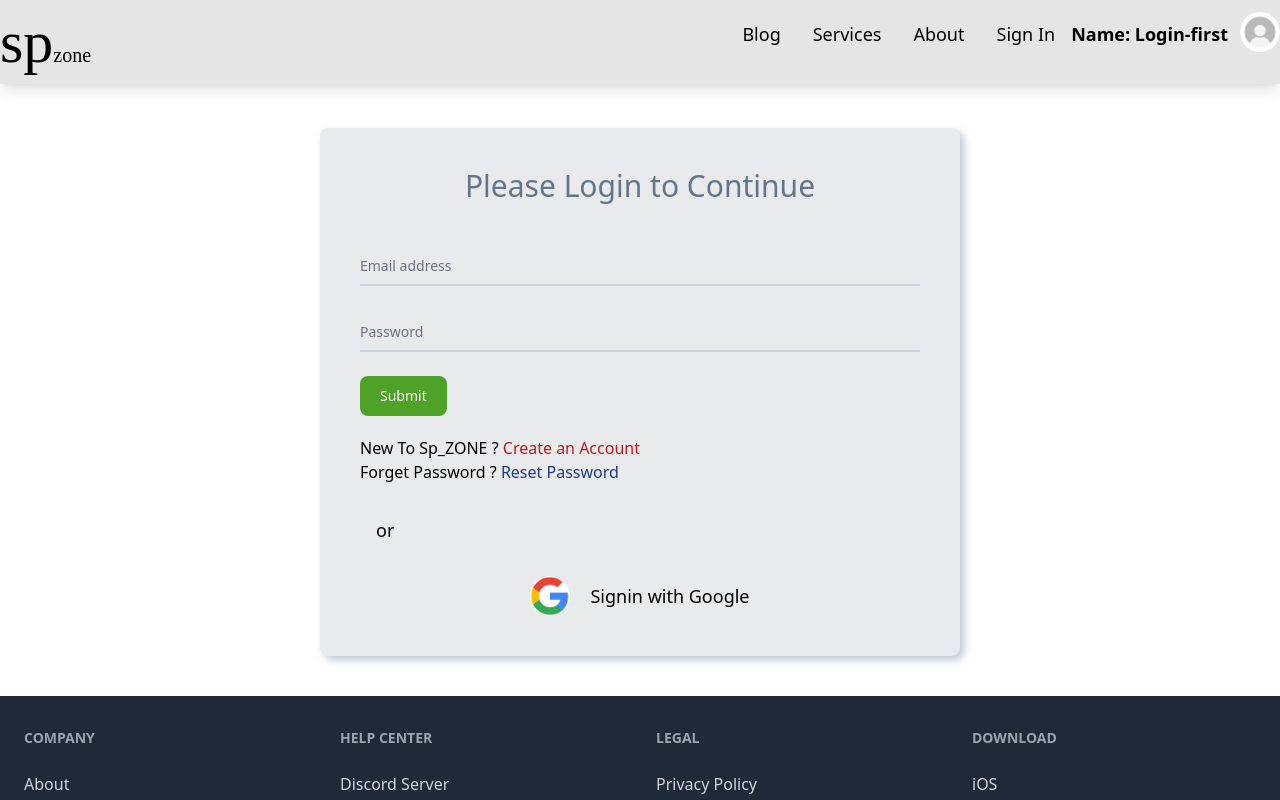
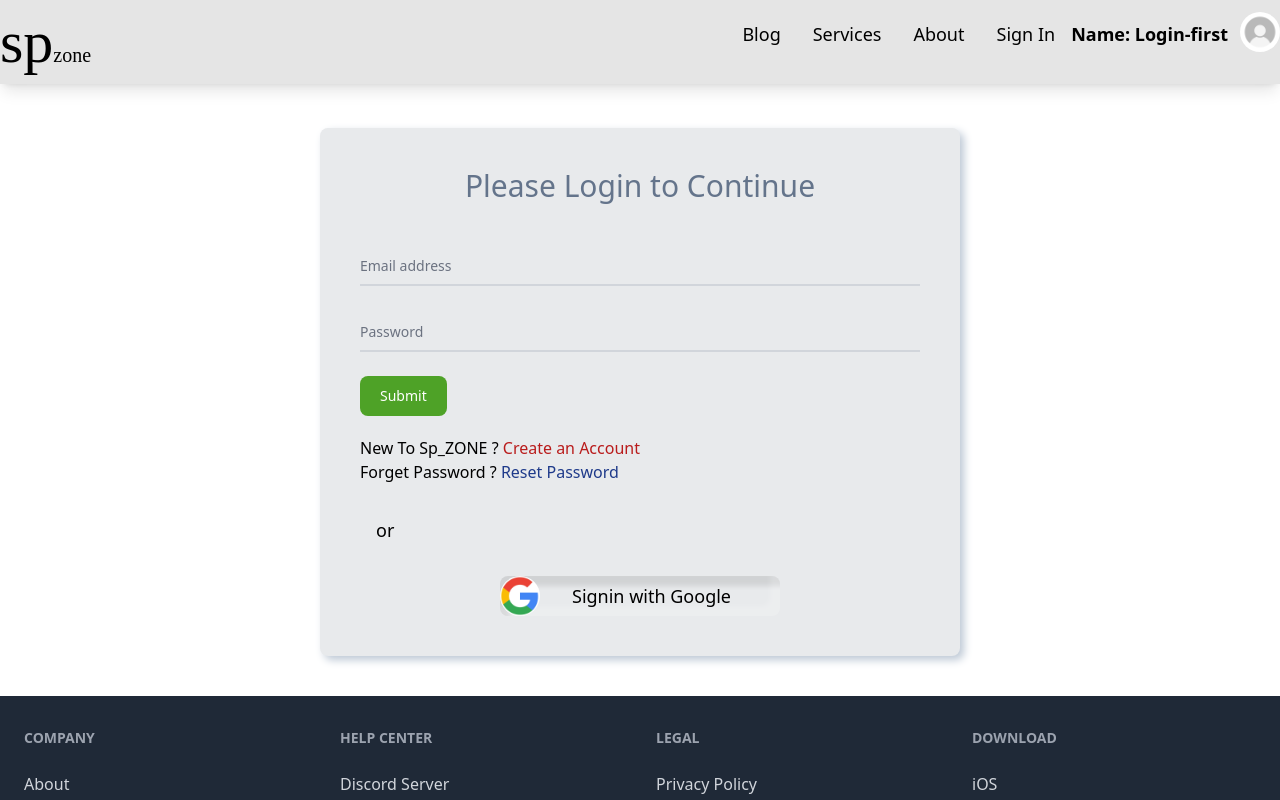
Before and after one commit to Sourav123-sys/SP-Zone, a React (Create React App) app: page /login in a window 1280 px wide. Shown: the top 800 px of the page. Built offline with nearby package versions, Linux system fonts and the light colour scheme; no server answers.

Commit message:
ggl-auth-added

```diff
--- a/src/App.css
+++ b/src/App.css
@@ -4,3 +4,11 @@
 .custom-shadow{
   box-shadow: 4px 4px 8px rgb(189,200,213),-4px -4px 8px rgb(255,255,255);
 }
+.google-sign{
+  box-shadow:
+  inset -10px -10px 5px rgba(255, 255, 255, 0.2),
+  inset 10px 10px 5px rgba(0, 0, 0, 0.1);
+  width: 50%;
+  height: 100%;
+
+}
--- a/src/App.js
+++ b/src/App.js
@@ -25,7 +25,13 @@ function App() {
         <Route path='/login' element={<Login />}></Route>
         <Route path="/signup" element={<Register />}></Route>
         <Route path='/contact' element={<Contact />}></Route>
-        <Route path='/checkout' element={<CheckOut />}></Route>
+        {/* <Route path='/checkout' element={
+
+          <RequireAuth>
+          <CheckOut />
+       </RequireAuth>
+
+        }></Route> */}
         <Route path="*" element={<NotFound />}></Route>
       </Routes>
       <Footer/>
--- a/src/Components/CheckOut/CheckOut.js
+++ b/src/Components/CheckOut/CheckOut.js
@@ -3,7 +3,7 @@ import React from 'react';
 const CheckOut = () => {
     return (
         <div>
-            <h1 className='mt-10 text-3xl'>This is checkout</h1>
+            <h1 className='mt-20 text-3xl'>This is checkout</h1>
         </div>
     );
 };
--- a/src/Components/Home/singleService/SingleService.js
+++ b/src/Components/Home/singleService/SingleService.js
@@ -1,4 +1,5 @@
 import React from 'react';
+import { Link } from 'react-router-dom';
 
 const SingleService = (props) => {
     const { service, img, details, price } = props.service;
@@ -14,7 +15,7 @@ const SingleService = (props) => {
                     <p>Price ${price}</p>
 
                 </div>
-                <button className='bg-[#4a9c27] hover:bg-[#141414]  px-4 py-2 mb-2 rounded-full text-white'>Choose Service</button>
+                <button className='bg-[#4a9c27] hover:bg-[#141414]  px-4 py-2 mb-2 rounded-full text-white'><Link to='/checkout'>Choose Service</Link></button>
             </div>
 
         </div>
--- a/src/Components/Login/Login.js
+++ b/src/Components/Login/Login.js
@@ -4,6 +4,8 @@ import { auth } from '../../firebase.init';
 import googleLogo from '../../s1AjSxph_400x400.jpg'
 import { ToastContainer, toast } from 'react-toastify';
 import { useSendPasswordResetEmail, useSignInWithEmailAndPassword,useSignInWithGithub,useSignInWithGoogle} from 'react-firebase-hooks/auth';
+import 'react-toastify/dist/ReactToastify.css';
+
 const Login = () => {
 
 
@@ -48,23 +50,49 @@ const Login = () => {
     }
 
 
+ // react-firebase-hooks
+ const handleGoogleSignIn = () =>{
+    signInWithGoogle()
+    .then( () =>{
+        navigate(from, {replace: true})
+    })
+    }
 
+    const resetPassword = async () => {
+        if (email) {
+            await sendPasswordResetEmail(email)
+            // alert("check your mail for reset password...")
+             toast("check your mail for reset password...");
+        }
+        else {
+            toast('please,give us your email..')
+       }
+    }
 
 
 
     return (
         <div className='mt-32 mb-10 w-full md:w-1/2 mx-auto custom-shadow bg-[#e8eaec] pt-10 pb-10 px-10 rounded-lg'>
             <h1 className='text-2xl md:text-3xl font-medium text-slate-500 text-center mb-10'>Please Login to Continue</h1>
-            <form>
+            <form onSubmit={handleUserSignIn}>
                 <div class="relative z-0 mb-6 w-full group">
-                    <input type="email" name="floating_email" class="block py-2.5 px-0 w-full text-sm text-gray-900 bg-transparent border-0 border-b-2 border-gray-300 appearance-none dark:text-white dark:border-gray-600 dark:focus:border-blue-500 focus:outline-none focus:ring-0 focus:border-blue-600 peer" placeholder=" " required="" />
+                    <input onBlur={handleEmailBlur} type="email" name="floating_email" class="block py-2.5 px-0 w-full text-sm text-gray-900 bg-transparent border-0 border-b-2 border-gray-300 appearance-none dark:text-white dark:border-gray-600 dark:focus:border-blue-500 focus:outline-none focus:ring-0 focus:border-blue-600 peer" placeholder=" " required="" />
                     <label for="floating_email" class="absolute text-sm text-gray-500 dark:text-gray-400 duration-300 transform -translate-y-6 scale-75 top-3 -z-10 origin-[0] peer-focus:left-0 peer-focus:text-blue-600 peer-focus:dark:text-blue-500 peer-placeholder-shown:scale-100 peer-placeholder-shown:translate-y-0 peer-focus:scale-75 peer-focus:-translate-y-6">Email address</label>
                 </div>
                 <div class="relative z-0 mb-6 w-full group">
-                    <input type="password" name="floating_password" id="floating_password" class="block py-2.5 px-0 w-full text-sm text-gray-900 bg-transparent border-0 border-b-2 border-gray-300 appearance-none dark:text-white dark:border-gray-600 dark:focus:border-blue-500 focus:outline-none focus:ring-0 focus:border-blue-600 peer" placeholder=" " required="" />
+                    <input onBlur={handlePasswordBlur} type="password" name="floating_password" id="floating_password" class="block py-2.5 px-0 w-full text-sm text-gray-900 bg-transparent border-0 border-b-2 border-gray-300 appearance-none dark:text-white dark:border-gray-600 dark:focus:border-blue-500 focus:outline-none focus:ring-0 focus:border-blue-600 peer" placeholder=" " required="" />
                     <label for="floating_password" class="absolute text-sm text-gray-500 dark:text-gray-400 duration-300 transform -translate-y-6 scale-75 top-3 -z-10 origin-[0] peer-focus:left-0 peer-focus:text-blue-600 peer-focus:dark:text-blue-500 peer-placeholder-shown:scale-100 peer-placeholder-shown:translate-y-0 peer-focus:scale-75 peer-focus:-translate-y-6">Password</label>
                 </div>
+                {errorMsg}
 
+                    {
+
+                        (loading || loading1)  && <p>Loading...</p>
+
+                    }
+                    {
+                        sending &&<p>sending...</p>
+                    }
                 <button type="submit" class="text-white bg-[#4ea227] hover:bg-[#2a680d] focus:outline-none font-medium rounded-lg text-sm w-full sm:w-auto px-5 py-2.5 text-center ">Submit</button>
             </form>
             <p className="mt-5">
@@ -74,7 +102,7 @@ const Login = () => {
             </p>
             <p >
 
-                Forget Password ? <span className='form-link reset text-blue-900' >Reset Password</span>
+                Forget Password ? <span style={{cursor:'pointer'}} onClick={resetPassword }className='form-link reset text-blue-900' >Reset Password</span>
 
             </p>
             <div className="flex items-center my-8">
@@ -83,8 +111,9 @@ const Login = () => {
                 <div className="bottom"></div>
             </div>
             <div className="text-center">
-                <button className='flex items-center mx-auto google-button rounded-lg'><img className='w-10 h-10 rounded-full mr-3' src={googleLogo} alt="" /><p className='ml-2 text-lg'>Signin with Google</p></button>
+                <button onClick={handleGoogleSignIn} className='flex items-center mx-auto google-button rounded-lg google-sign'><img className='w-10 h-10 rounded-full mr-3 ' src={googleLogo} alt="" /><p className='ml-5 text-lg'>Signin with Google</p></button>
             </div>
+            <ToastContainer />
         </div>
     );
 };
--- a/src/Components/Register/Register.js
+++ b/src/Components/Register/Register.js
@@ -2,10 +2,10 @@ import { FontAwesomeIcon } from '@fortawesome/react-fontawesome';
 import { useCreateUserWithEmailAndPassword, useUpdateProfile } from 'react-firebase-hooks/auth';
 import React, { useState } from 'react';
 import { Link, useNavigate } from 'react-router-dom';
-import { toast } from 'react-toastify';
+import { toast, ToastContainer } from 'react-toastify';
 import googleLogo from '../../s1AjSxph_400x400.jpg'
 import { auth } from '../../firebase.init';
-
+import 'react-toastify/dist/ReactToastify.css';
 const Register = () => {
 
     const [email, setEmail] = useState(' ')
@@ -113,9 +113,9 @@ console.log(firstName+' '+lastName);
                 <div className="bottom"></div>
             </div>
             <div className="text-center">
-                <button className='flex items-center mx-auto google-button rounded-lg'><img className='w-10 h-10 rounded-full mr-3' src={googleLogo} alt="" /><p className='ml-2 text-lg'>Signin with Google</p></button>
+                <button className='flex items-center mx-auto google-button rounded-lg google-sign'><img className='w-10 h-10 rounded-full mr-3' src={googleLogo} alt="" /><p className='ml-2 text-lg'>Signin with Google</p></button>
             </div>
-
+<ToastContainer/>
         </div>
     );
 };
--- /dev/null
+++ b/src/Components/RequireAuth/RequireAuth.js
@@ -0,0 +1,25 @@
+import React from 'react';
+import { useAuthState } from 'react-firebase-hooks/auth';
+import { Navigate, useLocation } from 'react-router-dom';
+import { auth } from '../../firebase.init';
+
+
+const RequireAuth = ({ children }) => {
+    const [user, loading, error] = useAuthState(auth);
+  const location = useLocation();
+  //console.log(location);
+ // console.log(loading);
+  if (loading) {
+    return
+  }
+    if (!user) {
+        // Redirect them to the /login page, but save the current location they were
+        // trying to go to when they were redirected. This allows us to send them
+        // along to that page after they login, which is a nicer user experience
+        // than dropping them off on the home page.
+        return <Navigate to="/login" state={{ from: location }} replace />;
+      }
+    return children
+};
+
+export default RequireAuth;
```
